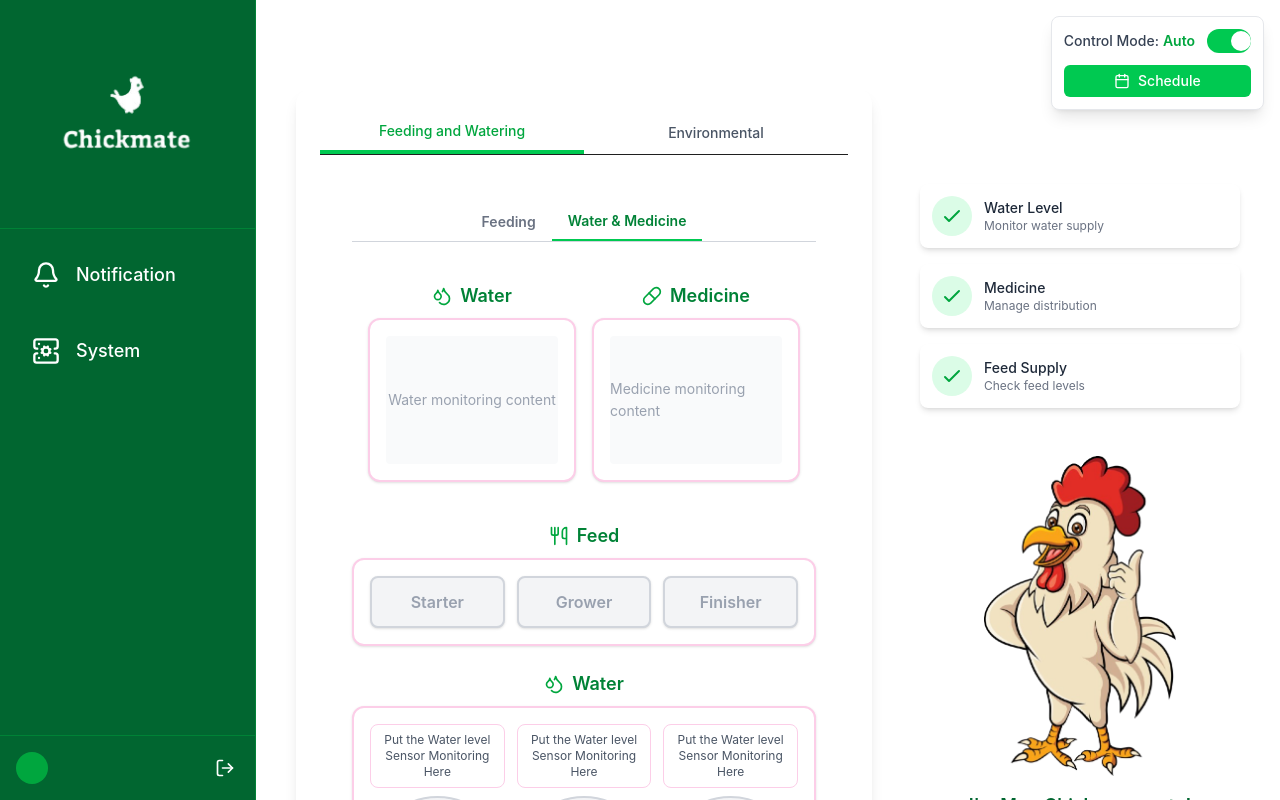
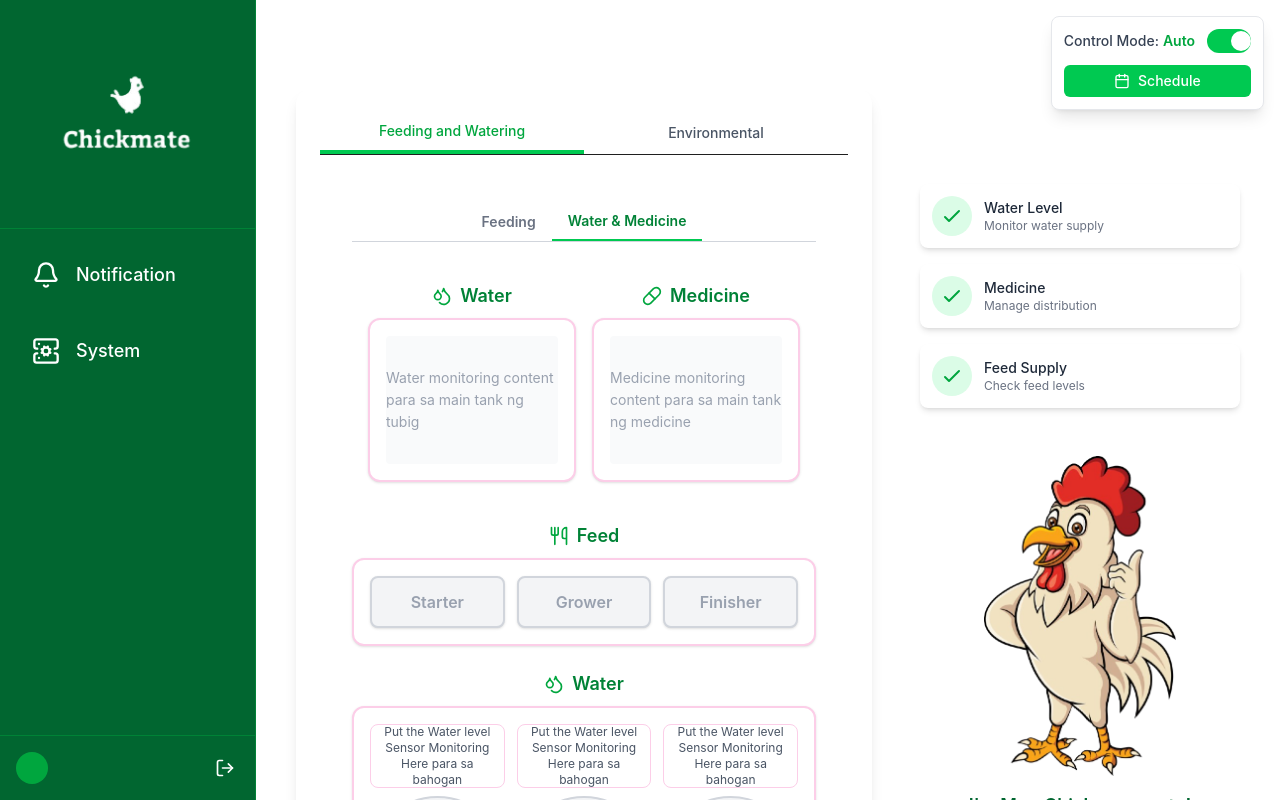
Before and after one commit to 05-14th/PMS, a React (Vite) app: page /control in a window 1280 px wide. Both pictures are taken after a click on the button "Water & Medicine". Shown: the top 800 px of the page. Built offline with nearby package versions, Linux system fonts and the light colour scheme; no server answers.

Commit message:
Final adjustment UI- F/W/M

```diff
--- a/src/pages/Extra/Control/Feedingandwatering.tsx
+++ b/src/pages/Extra/Control/Feedingandwatering.tsx
@@ -178,7 +178,7 @@ const Feedingandwatering: React.FC = () => {
               {[1, 2, 3].map((num) => (
                 <div key={num} className="flex flex-col">
                   <div className="mb-2 p-2 bg-gray-0 border border-pink-200 rounded-lg h-16 flex items-center justify-center text-xs text-gray-600 text-center">
-                    Put the Water level Sensor Monitoring Here
+                    Put the Water level Sensor Monitoring Here para sa bahogan
                   </div>
                   <button
                     className={`aspect-square w-full flex items-center justify-center text-lg font-semibold transition border-2 rounded-full ${
@@ -211,7 +211,7 @@ const Feedingandwatering: React.FC = () => {
               {[1, 2, 3].map((num) => (
                 <div key={num} className="flex flex-col">
                   <div className="mb-2 p-2 bg-gray-0  border border-pink-200 rounded-lg h-16 flex items-center justify-center text-xs text-gray-600 text-center">
-                    Put the Medicine level Sensor Monitoring Here
+                    Put the Medicine level Sensor Monitoring Here para sa bahogan
                   </div>
                   <button
                     className={`aspect-square w-full flex items-center justify-center text-lg font-semibold transition border-2 rounded-full ${
--- a/src/pages/Extra/Control/Monitoring_FeedingWatering/WaterAndMedicine.tsx
+++ b/src/pages/Extra/Control/Monitoring_FeedingWatering/WaterAndMedicine.tsx
@@ -13,7 +13,7 @@ const WaterAndMedicine: React.FC = () => {
           </div>
           <div className="p-4 bg-white border-2 border-pink-200 shadow-sm rounded-xl">
             <div className="h-32 bg-gray-50 rounded flex items-center justify-center text-gray-400">
-              Water monitoring content
+              Water monitoring content para sa main tank ng tubig
             </div>
           </div>
         </div>
@@ -26,7 +26,7 @@ const WaterAndMedicine: React.FC = () => {
           </div>
           <div className="p-4 bg-white border-2 border-pink-200 shadow-sm rounded-xl">
             <div className="h-32 bg-gray-50 rounded flex items-center justify-center text-gray-400">
-              Medicine monitoring content
+              Medicine monitoring content para sa main tank ng medicine
             </div>
           </div>
         </div>
```
